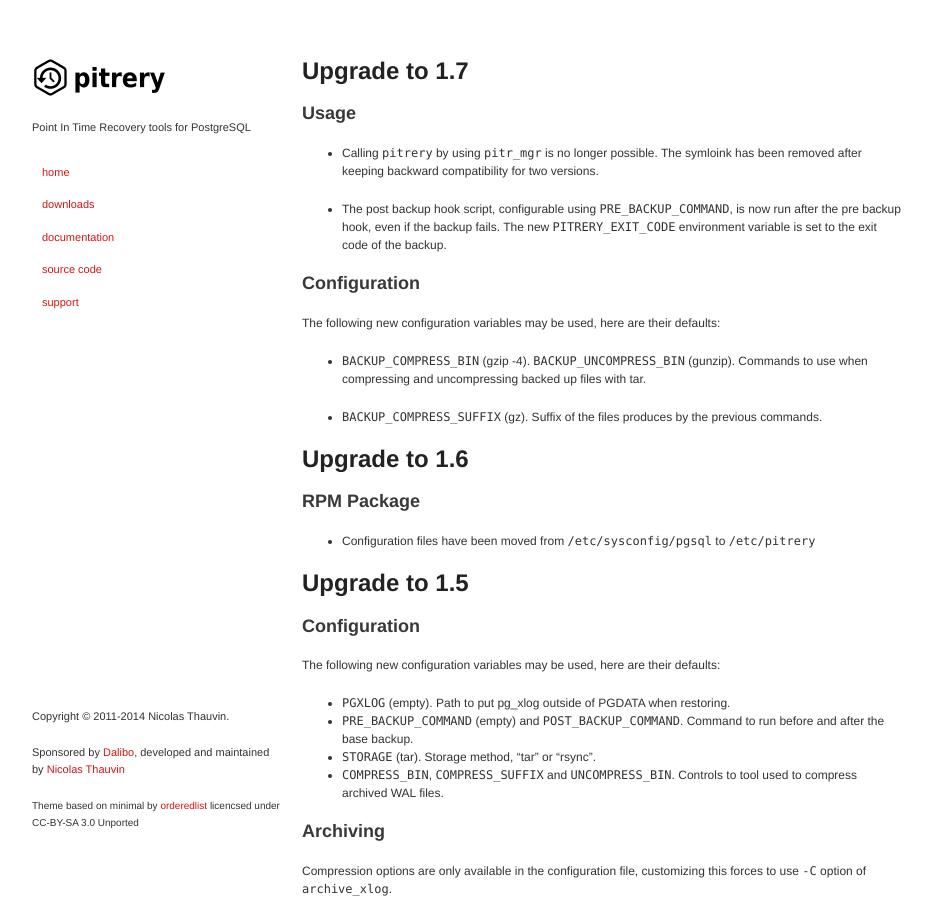
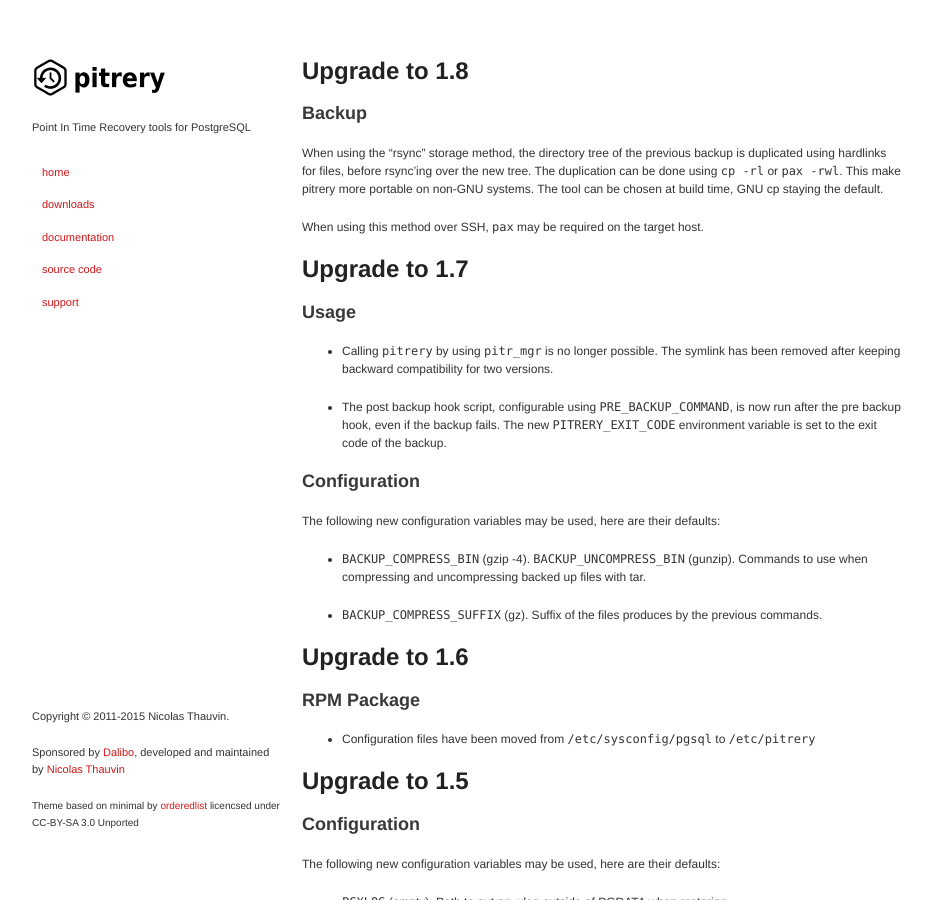
Before and after one commit to dalibo/pitrery, a Jekyll site: the page built from upgrade.md, in a window 1280 px wide and 900 px high. Shown: the whole window, without its empty margins (173-1105 px from the left). Built offline with Jekyll 4.4.1, drawn with Linux system fonts in a browser that asks for light colours; Markdown is read by kramdown in place of the engine named in the settings.

```diff
--- a/_layouts/default.html
+++ b/_layouts/default.html
@@ -34,7 +34,7 @@
       </section>
 
       <footer>
-	<p>Copyright &copy; 2011-2014 Nicolas Thauvin.</p>
+	<p>Copyright &copy; 2011-2015 Nicolas Thauvin.</p>
 	<p>Sponsored by <a href="http://dalibo.com">Dalibo</a>, developed and maintained by <a href="http://orgrim.net/">Nicolas Thauvin</a></p>
 	<p><small>Theme based on minimal by <a href="https://github.com/orderedlist">orderedlist</a> licencsed under CC-BY-SA 3.0 Unported</small></p>
       </footer>
--- a/upgrade.md
+++ b/upgrade.md
@@ -2,6 +2,22 @@
 layout: default
 title: pitrery - Upgrade
 ---
+
+Upgrade to 1.8
+==============
+
+Backup
+------
+
+When using the "rsync" storage method, the directory tree of the
+previous backup is duplicated using hardlinks for files, before
+rsync'ing over the new tree. The duplication can be done using `cp
+-rl` or `pax -rwl`. This make pitrery more portable on non-GNU
+systems. The tool can be chosen at build time, GNU cp staying the
+default.
+
+When using this method over SSH, `pax` may be required on the target host.
+
 
 Upgrade to 1.7
 ==============
@@ -10,7 +26,7 @@ Usage
 -----
 
 * Calling `pitrery` by using `pitr_mgr` is no longer possible. The
-  symloink has been removed after keeping backward compatibility for
+  symlink has been removed after keeping backward compatibility for
   two versions.
 
 * The post backup hook script, configurable using
```
Also changed, not shown: _posts/2015-03-12-pitrery-1.8-released.md (added, +15 -0 lines), downloads.md (+5 -5 lines), install.md (+10 -3 lines).
